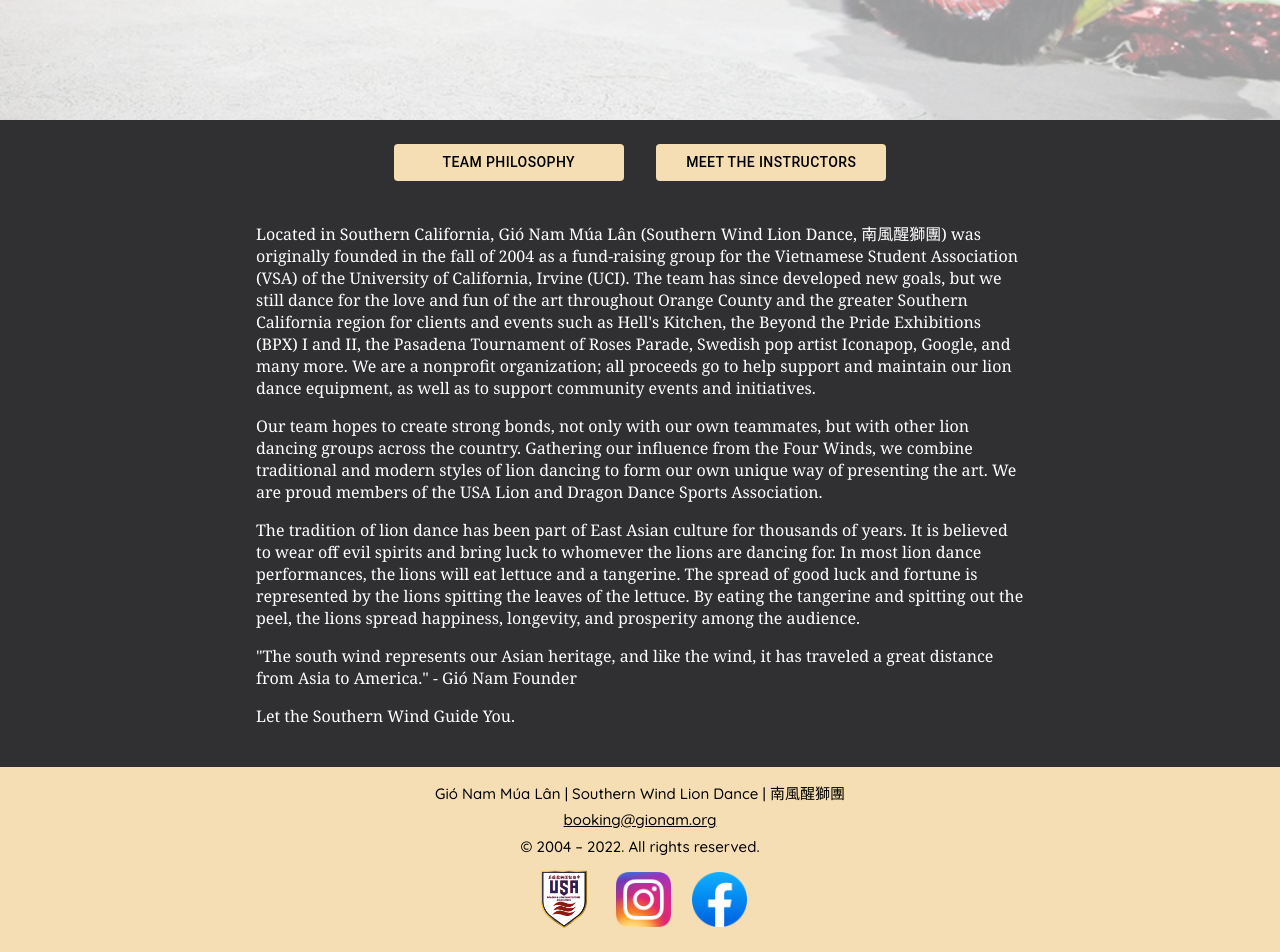
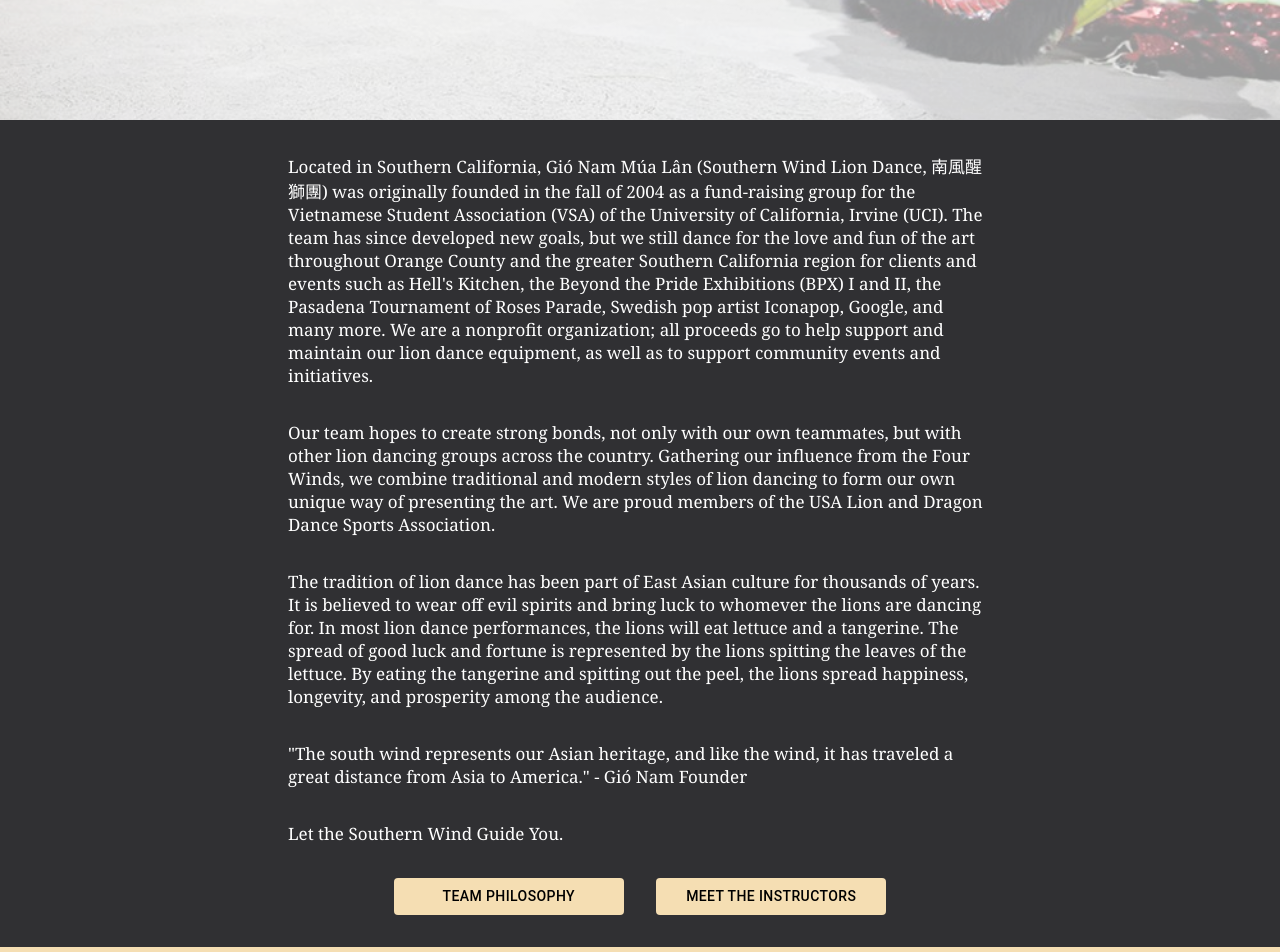
Before and after one commit to hieuqt1/GioNamWebsite, a React (Create React App) app in the folder gio-nam-website/: page /about in a window 1280 px wide. Shown: the part 280-1232 px from the top of the page. Built offline with nearby package versions, Linux system fonts and the light colour scheme.

Commit message:
edited about us and philosophy page formats

```diff
--- a/gio-nam-website/src/App.js
+++ b/gio-nam-website/src/App.js
@@ -1,13 +1,12 @@
 import HomePage from './components/Pages/HomePage/HomePage';
 import AboutPage from './components/Pages/AboutPage/AboutPage';
-import MeetTheInstructorsPage from './components/Pages/AboutPage/MeetTheInstructors/MeetTheInstructorsPage';
+import MeetTheInstructorsPage from './components/Pages/AboutPage/MeetTheInstructorsPage/MeetTheInstructorsPage';
 import HistoryPage from './components/Pages/HistoryPage/HistoryPage';
 import MediaPage from './components/Pages/MediaPage/MediaPage';
 import JoinPage from './components/Pages/JoinPage/JoinPage';
 import ContactPage from './components/Pages/ContactPage/ContactPage';
 import WelcomePage from './components/Pages/WelcomePage/WelcomePage';
-import PhilosophyPage from './components/Pages/PhilosophyPage/PhilosophyPage';
-// components\Pages\PhilosophyPage\Philosophy.css
+import PhilosophyPage from './components/Pages/AboutPage/PhilosophyPage/PhilosophyPage';
 import { BrowserRouter, Routes, Route } from 'react-router-dom';
 import React from "react";
 
@@ -26,7 +25,7 @@ function App() {
           <Routes>
               <Route path="/" element={<HomePage />} />
               <Route path="/about" element={<AboutPage />} />
-          <Route path="/philosophy" element={<PhilosophyPage />} />
+              <Route path="/about/our-philosophy" element={<PhilosophyPage />} />
               <Route path="/about/meet-the-instructors" element={<MeetTheInstructorsPage />} />
               <Route path="/history" element={<HistoryPage />} />
               <Route path="/media" element={<MediaPage />} />
--- a/gio-nam-website/src/components/Pages/AboutPage/AboutPage.css
+++ b/gio-nam-website/src/components/Pages/AboutPage/AboutPage.css
@@ -31,27 +31,37 @@
     background-color: black;
     width: 100%;
     height: 50vh;
-    color: #303033;
+    /* color: #303033; */
+    color: #ffffff;
     opacity: .8;
 }
 
 .aboutus-button-container {
     display: flex;
+    width: 100%;
     justify-content: center;
     align-items: center;
     text-align: center;
     background-color: #303033;
     color: white;
+    margin-top: 2vh;
 }
 
 .aboutus-text-container {
     display: flex;
+    width: 100%;
     flex-direction: column;
     justify-content: space-between;
     align-items: center;
     justify-content: center;
     background-color: #303033;
     color: white;
+    padding: 2vh 0 4vh;
+}
+
+.aboutus-text-container p {
+    font-size: 17px;
+    width: 55%;
 }
 
 .aboutus-lion-line-up h1 {
@@ -73,16 +83,3 @@
 * Button{
     width: 18%;
 }
-
-.buttons {
-    margin-top: 3vh;
-    width: 100%;
-}
-
-.text {
-    margin-top: 3vh;
-    margin-bottom: 3vh;
-    width: 60%;
-    align-items: center;
-    columns: #e1dfdb;
-}
--- a/gio-nam-website/src/components/Pages/AboutPage/AboutPage.js
+++ b/gio-nam-website/src/components/Pages/AboutPage/AboutPage.js
@@ -1,24 +1,27 @@
 import React from "react";
-import "./AboutPage.css"
+import "./AboutPage.css";
 import Header from "../../PageSections/Header/Header";
 import Footer from "../../PageSections/Footer/Footer";
 import { useNavigate } from "react-router-dom";
-import Button from '@mui/material/Button';
+import Button from "@mui/material/Button";
 import { ThemeProvider } from "@mui/material";
-import theme from '../../../theme'
+import theme from "../../../theme";
 
-export default function AboutPage()
-{
-
+export default function AboutPage() {
   let navigate = useNavigate();
   function philosophyButton() {
-        let path = '/about';
-        navigate(path)
+    let path = "/about";
+    navigate(path);
   }
 
   function instructorButton() {
-        let path = '/about/meet-the-instructors';
-        navigate(path)
+    let path = "/about/meet-the-instructors";
+    navigate(path);
+  }
+
+  function philosophyButton() {
+    let path = "/about/our-philosophy";
+    navigate(path);
   }
 
   return (
@@ -28,28 +31,68 @@ export default function AboutPage()
         <div className="aboutus-lion-line-up">
           <h1>About Us</h1>
         </div>
-                <div className="aboutus-button-container">
-                    <div className="buttons">
-                        <Button sx={{"&:hover": {color: "white"}, marginRight: "4vh"}} variant="contained" color="secondary" disableElevation onClick={philosophyButton}>Team Philosophy</Button>
-                        <Button sx={{"&:hover": {color: "white"}}} variant="contained" color="secondary" disableElevation onClick={instructorButton}>Meet the Instructors</Button>
-                    </div>
-                </div>
         <div className="aboutus-text-container">
-                    <div className="text">
-                        <p>Located in Southern California, Gió Nam Múa Lân (Southern Wind Lion Dance, 南風醒獅團) was originally founded in the fall of 2004 as a fund-raising group for the Vietnamese Student Association (VSA) of the University of California, Irvine (UCI). The team has since developed new goals, but we still dance for the love and fun of the art throughout Orange County and the greater Southern California region for clients and events such as Hell's Kitchen, the Beyond the Pride Exhibitions (BPX) I and II, the Pasadena Tournament of Roses Parade, Swedish pop artist Iconapop, Google, and many more.  We are a nonprofit organization; all proceeds go to help support and maintain our lion dance equipment, as well as to support community events and initiatives.
+          <p>
+            Located in Southern California, Gió Nam Múa Lân (Southern Wind Lion
+            Dance, 南風醒獅團) was originally founded in the fall of 2004 as a
+            fund-raising group for the Vietnamese Student Association (VSA) of
+            the University of California, Irvine (UCI). The team has since
+            developed new goals, but we still dance for the love and fun of the
+            art throughout Orange County and the greater Southern California
+            region for clients and events such as Hell's Kitchen, the Beyond the
+            Pride Exhibitions (BPX) I and II, the Pasadena Tournament of Roses
+            Parade, Swedish pop artist Iconapop, Google, and many more. We are a
+            nonprofit organization; all proceeds go to help support and maintain
+            our lion dance equipment, as well as to support community events and
+            initiatives.
           </p>
-                        <p>Our team hopes to create strong bonds, not only with our own teammates, but with other lion dancing groups across the country. Gathering our influence from the Four Winds, we combine traditional and modern styles of lion dancing to form our own unique way of presenting the art.  We are proud members of the USA Lion and Dragon Dance Sports Association.
+          <p>
+            Our team hopes to create strong bonds, not only with our own
+            teammates, but with other lion dancing groups across the country.
+            Gathering our influence from the Four Winds, we combine traditional
+            and modern styles of lion dancing to form our own unique way of
+            presenting the art. We are proud members of the USA Lion and Dragon
+            Dance Sports Association.
           </p>
-                        <p>The tradition of lion dance has been part of East Asian culture for thousands of years. It is believed to wear off evil spirits and bring luck to whomever the lions are dancing for. In most lion dance performances, the lions will eat lettuce and a tangerine. The spread of good luck and fortune is represented by the lions spitting the leaves of the lettuce. By eating the tangerine and spitting out the peel, the lions spread happiness, longevity, and prosperity among the audience.
+          <p>
+            The tradition of lion dance has been part of East Asian culture for
+            thousands of years. It is believed to wear off evil spirits and
+            bring luck to whomever the lions are dancing for. In most lion dance
+            performances, the lions will eat lettuce and a tangerine. The spread
+            of good luck and fortune is represented by the lions spitting the
+            leaves of the lettuce. By eating the tangerine and spitting out the
+            peel, the lions spread happiness, longevity, and prosperity among
+            the audience.
           </p>
-                        <p>"The south wind represents our Asian heritage, and like the wind, it has traveled a great distance from Asia to America." - Gió Nam Founder
+          <p>
+            "The south wind represents our Asian heritage, and like the wind, it
+            has traveled a great distance from Asia to America." - Gió Nam
+            Founder
           </p>
           <p>Let the Southern Wind Guide You.</p>
+          <div className="aboutus-button-container">
+              <Button
+                sx={{ "&:hover": { color: "white" }, marginRight: "4vh" }}
+                variant="contained"
+                color="secondary"
+                disableElevation
+                onClick={philosophyButton}
+              >
+                Team Philosophy
+              </Button>
+              <Button
+                sx={{ "&:hover": { color: "white" } }}
+                variant="contained"
+                color="secondary"
+                disableElevation
+                onClick={instructorButton}
+              >
+                Meet the Instructors
+              </Button>
           </div>
         </div>
       </div>
       <Footer />
     </ThemeProvider>
-
-    )
+  );
 }
--- a/gio-nam-website/src/components/Pages/PhilosophyPage/PhilosophyPage.css
+++ b/gio-nam-website/src/components/Pages/AboutPage/PhilosophyPage/PhilosophyPage.css
@@ -26,29 +26,13 @@
     background-position: center center;
     background-repeat: no-repeat;
     background-size: cover;
-    position: absolute;
-    background-image: linear-gradient(rgba(0, 0, 0, 0.5),rgba(0, 0, 0, 0.5)), url("../../../assets/PhiloPic.jpeg");
-
-    /* transform: translate3d(0px, 0px, 0px); */
-    /*background-attachment: fixed;*/
-    background-color: black;
+    position: relative;
+    background-image: linear-gradient(rgba(0, 0, 0, 0.5),rgba(0, 0, 0, 0.5)), url("../../../../assets/PhiloPic.jpeg");
+    background-attachment: fixed;
     width: 100%;
-    margin-top: 7vh;
-    height: 60%;
+    height: 50vh;
     color: #ffffff;
     opacity: .8;
-}
-
-.philo-button-container {
-    display: flex;
-    justify-content: center;
-    align-items: center center;
-
-    text-align: center;
-    margin-top: 67vh;
-    height: 60%;
-    background-color: #303033;
-    color: white;
 }
 
 .philo-text-container {
@@ -61,16 +45,12 @@
     background-color: #303033;
     color: white;
 
-    padding-bottom: 20px;
-    padding-top: 4vh;
+    padding: 2vh 0;
 }
 
 .philo-text-container p {
-    text-align: center;
     font-size: 17px;
-
     width: 55%;
-    /* align-items: center center; */
 }
 
 .philo-hero h1 {
```
Also changed, not shown: gio-nam-website/src/components/Pages/AboutPage/PhilosophyPage/PhilosophyPage.js (renamed from gio-nam-website/src/components/Pages/PhilosophyPage/PhilosophyPage.js, +3 -9 lines), gio-nam-website/src/components/Pages/AboutPage/MeetTheInstructorsPage/MeetTheInstructorsPage.css (renamed from gio-nam-website/src/components/Pages/AboutPage/MeetTheInstructors/MeetTheInstructorsPage.css), gio-nam-website/src/components/Pages/AboutPage/MeetTheInstructorsPage/MeetTheInstructorsPage.js (renamed from gio-nam-website/src/components/Pages/AboutPage/MeetTheInstructors/MeetTheInstructorsPage.js). Lines whose indentation alone changed are shown as unchanged.
